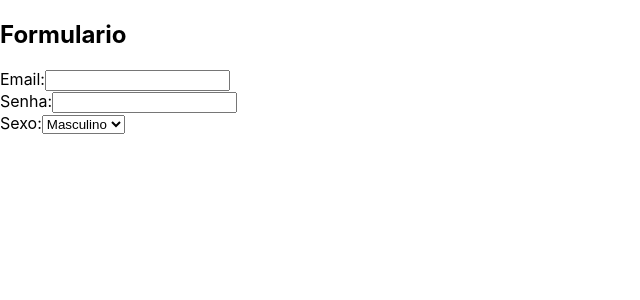
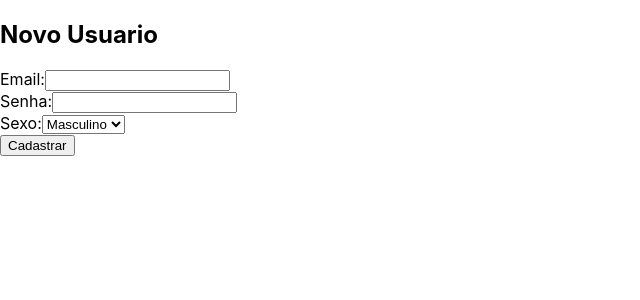
Before and after one commit to JefersonFadanelli/curso-react, a React (Create React App) app: page / in a window 1280 px wide. Shown: the top 300 px of the page, without its empty margins (0-640 px from the left). Built offline with nearby package versions, Linux system fonts and the light colour scheme.

Commit message:
Manipulando formulários part 2

```diff
--- a/src/App.js
+++ b/src/App.js
@@ -6,43 +6,49 @@ export default class App extends Component {
         super(props);
 
         this.state = {
-            email: '',
-            senha: '',
-            sexo: 'Masculino'
+            form:{
+                email: '',
+                senha: '',
+                sexo: 'masculino'
+            }
         };
 
-        this.trocarEmail = this.trocarEmail.bind(this);
-        this.atualizarSexo = this.atualizarSexo.bind(this);
+        this.cadastrar = this.cadastrar.bind(this);
+        this.dadosForm = this.dadosForm.bind(this);
     }
 
-    trocarEmail(e){
-        let valorDigitado = e.target.value;
-        this.setState({email: valorDigitado});
+    cadastrar(){
+        const { email, senha } = this.state.form;
+        alert( senha );
     }
 
-    atualizarSexo(e){
-        this.setState({sexo: e.target.value});
+    dadosForm(e){
+        let form = this.state.form;
+        form[e.target.name] = e.target.value;
+        this.setState({form: form});
     }
 
     render(){
         return (
             <div>
+                <h2>Novo Usuario</h2>
+                <form onSubmit={this.cadastrar}>
+                    <label>Email:</label>
+                    <input type="email" name="email" value={this.state.email}
+                        onChange={this.dadosForm}/>
+                    <br/>
+                    <label>Senha:</label>
+                    <input type="password" name="senha" value={this.state.senha}
+                        onChange={this.dadosForm}/> <br/>
 
-                <h2>Formulario</h2>
-                Email:
-                <input type="email" name="email" value={this.state.email}
-                    onChange={this.trocarEmail}/>
-                <br/>
-                Senha:
-                <input type="password" name="senha" value={this.state.senha}
-                    onChange={(e)=> this.setState({senha: e.target.value})}/> <br/>
-
-                Sexo:
-                <select name="sexo" value={this.state.sexo} onChange={this.atualizarSexo}>
-                    <option value="masculino">Masculino</option>
-                    <option value="feminino">Feminino</option>
-                </select>
-
+                    <label>Sexo:</label>
+                    <select name="sexo" value={this.state.sexo} onChange={this.dadosForm}>
+                        <option value="masculino">Masculino</option>
+                        <option value="feminino">Feminino</option>
+                    </select>
+                    <br/>
+                    <button type="submit">Cadastrar</button>
+                </form>
             </div>
         );
     }
```
